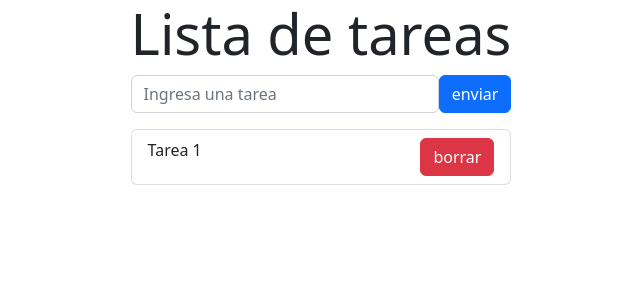
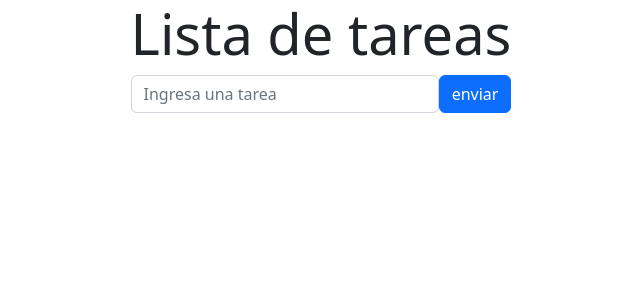
Before and after one commit to javieruncos/practicoReact-ejercicio4, a React (Create React App) app: page / in a window 1280 px wide. Shown: the top 300 px of the page, without its empty margins (319-959 px from the left). Built offline with nearby package versions, Linux system fonts and the light colour scheme.

Commit message:
agregamos un bucle a la lista tarea

```diff
--- a/src/components/Formulario.jsx
+++ b/src/components/Formulario.jsx
@@ -30,7 +30,7 @@ const Formulario = () => {
              </Button>
            </Form.Group>
        </Form>
-        <ListaTarea/>
+        <ListaTarea arregloTarea={arregloTarea}/>
         </>
     );
 };
--- a/src/components/ListaTarea.jsx
+++ b/src/components/ListaTarea.jsx
@@ -2,10 +2,13 @@ import React from 'react';
 import ListGroup from 'react-bootstrap/ListGroup';
 import ItemTarea from './ItemTarea';
 
-const ListaTarea = () => {
+const ListaTarea = ({arregloTarea}) => {
     return (
         <ListGroup>
-         <ItemTarea/>
+            {
+             arregloTarea.map((Item,indice)=><ItemTarea key={indice}/>)
+
+            }
        </ListGroup>
     );
 };
```
